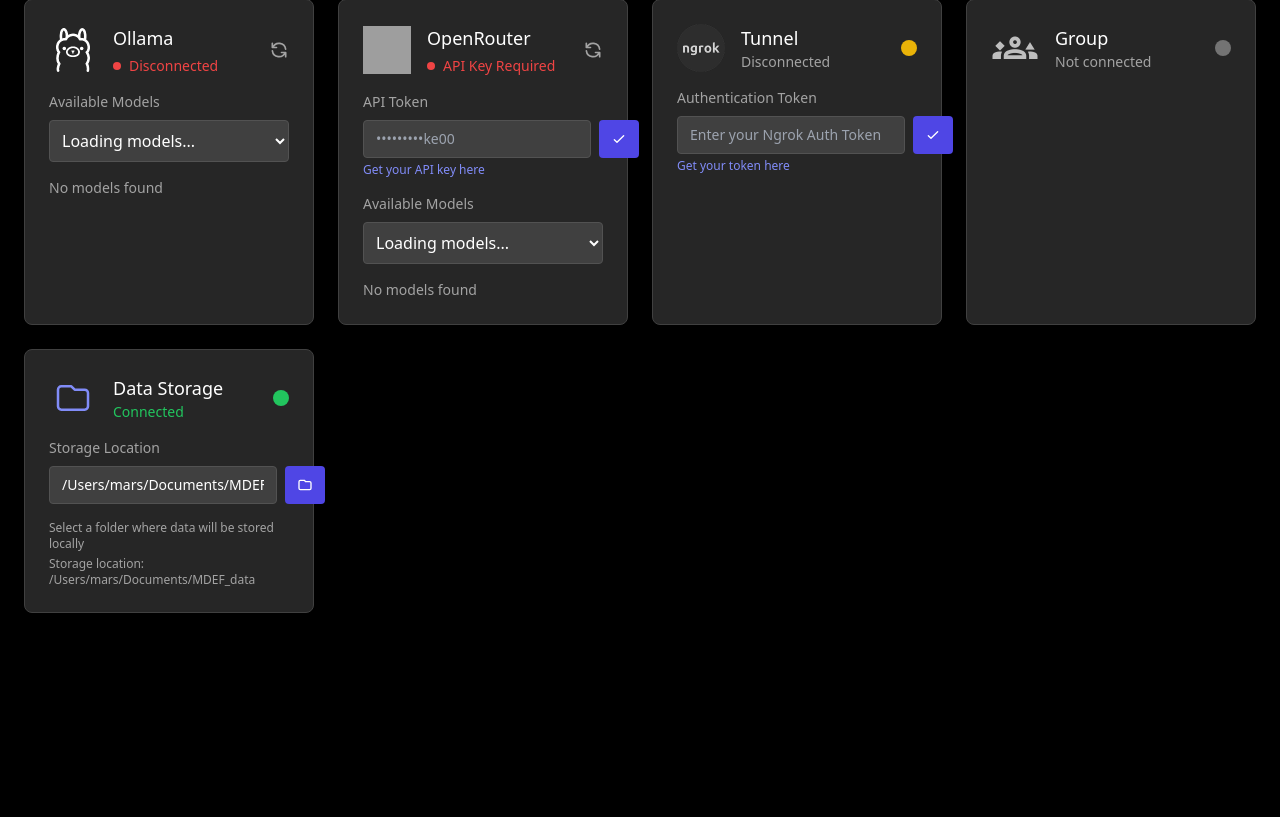
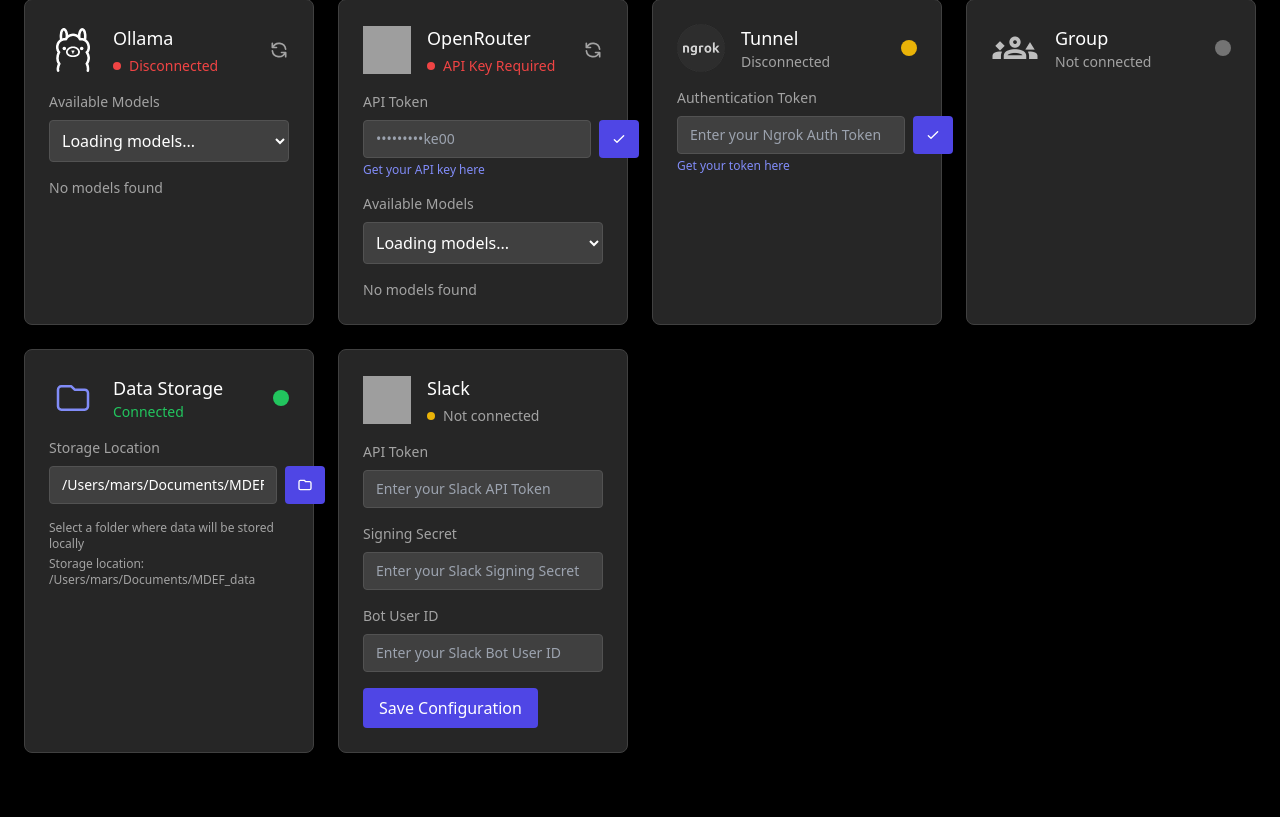
Before and after one commit to BLOB-browser/OATFLAKE, a FastAPI app: page / in a window 1280 px wide. Shown: the part 401-1218 px from the top of the page. Before the commit the page ends 1014 px from the top, so only its background shows below. Run offline with FastAPI, Linux system fonts and the light colour scheme; data that the repository does not hold is empty; parts of the project's set-up code (start-up, migrations or seed data) failed here and were passed over; some libraries are stand-ins or nearby versions; grey boxes are pictures that could not be loaded.

Commit message:
addeed one script setup

```diff
--- /dev/null
+++ b/static/js/widgets/slack-widget.js
@@ -0,0 +1,168 @@
+// Slack Widget Module
+// Handles all Slack-related functionality
+
+const SlackWidget = (() => {
+    // Cache DOM elements
+    const elements = {
+        statusText: () => document.getElementById('slackStatusText'),
+        statusIcon: () => document.getElementById('slackStatusIcon'),
+        tokenInput: () => document.getElementById('slackTokenInput')
+    };
+
+    /**
+     * Initialize the Slack widget
+     */
+    function initialize() {
+        // Load the stored token from localStorage
+        loadStoredToken();
+
+        // Set up event listeners
+        const saveButton = document.querySelector('button[onclick="SlackWidget.saveToken()"]');
+        if (saveButton) {
+            saveButton.onclick = saveToken;
+        }
+    }
+
+    /**
+     * Load the stored Slack token from localStorage
+     */
+    function loadStoredToken() {
+        const savedToken = localStorage.getItem('slackToken');
+        if (savedToken) {
+            updateTokenInput(savedToken);
+            updateStatus(true);
+        } else {
+            updateStatus(false);
+        }
+    }
+
+    /**
+     * Save the Slack configuration to the .env file via API
+     */
+    async function saveSlackConfigToEnv(token, signingSecret, botUserId) {
+        try {
+            const response = await fetch('/api/save-to-env', {
+                method: 'POST',
+                headers: {
+                    'Content-Type': 'application/json'
+                },
+                body: JSON.stringify({
+                    key: 'SLACK_BOT_TOKEN',
+                    value: token
+                })
+            });
+
+            if (!response.ok) {
+                throw new Error('Failed to save SLACK_BOT_TOKEN to .env');
+            }
+
+            const response2 = await fetch('/api/save-to-env', {
+                method: 'POST',
+                headers: {
+                    'Content-Type': 'application/json'
+                },
+                body: JSON.stringify({
+                    key: 'SLACK_SIGNING_SECRET',
+                    value: signingSecret
+                })
+            });
+
+            if (!response2.ok) {
+                throw new Error('Failed to save SLACK_SIGNING_SECRET to .env');
+            }
+
+            const response3 = await fetch('/api/save-to-env', {
+                method: 'POST',
+                headers: {
+                    'Content-Type': 'application/json'
+                },
+                body: JSON.stringify({
+                    key: 'SLACK_BOT_USER_ID',
+                    value: botUserId
+                })
+            });
+
+            if (!response3.ok) {
+                throw new Error('Failed to save SLACK_BOT_USER_ID to .env');
+            }
+
+            console.log('Slack configuration saved to .env successfully');
+        } catch (error) {
+            console.error('Error saving Slack configuration to .env:', error);
+        }
+    }
+
+    /**
+     * Save the Slack configuration to localStorage and .env
+     */
+    function saveSlackConfig() {
+        const tokenInput = elements.tokenInput();
+        const signingSecretInput = document.getElementById('slackSigningSecretInput');
+        const botUserIdInput = document.getElementById('slackBotUserIdInput');
+
+        if (tokenInput && signingSecretInput && botUserIdInput && tokenInput.value && signingSecretInput.value && botUserIdInput.value) {
+            const token = tokenInput.value;
+            const signingSecret = signingSecretInput.value;
+            const botUserId = botUserIdInput.value;
+
+            localStorage.setItem('slackToken', token);
+            localStorage.setItem('slackSigningSecret', signingSecret);
+            localStorage.setItem('slackBotUserId', botUserId);
+
+            updateStatus(true);
+            saveSlackConfigToEnv(token, signingSecret, botUserId); // Save to .env
+            alert('Slack configuration saved successfully!');
+        } else {
+            alert('Please enter valid Slack configuration values.');
+        }
+    }
+
+    /**
+     * Update the token input field
+     * @param {string} token - The Slack token
+     */
+    function updateTokenInput(token) {
+        const tokenInput = elements.tokenInput();
+        if (tokenInput) {
+            tokenInput.value = token;
+        }
+    }
+
+    /**
+     * Update the Slack status display
+     * @param {boolean} isConnected - Whether a token is configured
+     */
+    function updateStatus(isConnected) {
+        const statusText = elements.statusText();
+        const statusIcon = elements.statusIcon();
+
+        if (!statusText || !statusIcon) return;
+
+        if (isConnected) {
+            statusText.textContent = 'Connected';
+            statusText.classList.remove('text-neutral-400', 'text-red-500');
+            statusText.classList.add('text-green-500');
+
+            statusIcon.classList.remove('bg-yellow-500', 'bg-red-500');
+            statusIcon.classList.add('bg-green-500');
+        } else {
+            statusText.textContent = 'Not connected';
+            statusText.classList.remove('text-green-500', 'text-red-500');
+            statusText.classList.add('text-neutral-400');
+
+            statusIcon.classList.remove('bg-green-500', 'bg-red-500');
+            statusIcon.classList.add('bg-yellow-500');
+        }
+    }
+
+    // Public API
+    return {
+        initialize,
+        saveToken
+    };
+})();
+
+// Initialize the widget when the DOM is loaded
+document.addEventListener('DOMContentLoaded', () => {
+    SlackWidget.initialize();
+});
--- a/templates/index.html
+++ b/templates/index.html
@@ -277,6 +277,50 @@
                         <p class="mt-1" id="storageSpaceInfo"></p>
                     </div>
                 </div>
+
+                <!-- Slack Widget -->
+                <div id="slackWidget" class="bg-neutral-800 rounded-lg p-6 shadow-lg border border-neutral-700 hover:border-indigo-500 transition-colors">
+                    <div class="flex items-center justify-between mb-4">
+                        <div class="flex items-center">
+                            <div class="w-12 h-12 mr-4">
+                                <img src="/static/icons/SLACKLOGO.png" class="w-full h-full" alt="Slack Logo" />
+                            </div>
+                            <div>
+                                <h3 class="text-lg font-medium">Slack</h3>
+                                <div class="flex items-center mt-1">
+                                    <div id="slackStatusIcon" class="w-2 h-2 rounded-full bg-yellow-500 mr-2"></div>
+                                    <p id="slackStatusText" class="text-sm text-neutral-400">Not connected</p>
+                                </div>
+                            </div>
+                        </div>
+                    </div>
+
+                    <!-- Token input field -->
+                    <div class="mb-4">
+                        <label class="block text-sm font-medium text-neutral-400 mb-2">API Token</label>
+                        <input id="slackTokenInput" type="password" placeholder="Enter your Slack API Token"
+                               class="w-full bg-neutral-700 px-3 py-2 text-sm rounded border border-neutral-600 focus:border-indigo-500 focus:outline-none">
+                    </div>
+
+                    <!-- Signing Secret input field -->
+                    <div class="mb-4">
+                        <label class="block text-sm font-medium text-neutral-400 mb-2">Signing Secret</label>
+                        <input id="slackSigningSecretInput" type="password" placeholder="Enter your Slack Signing Secret"
+                               class="w-full bg-neutral-700 px-3 py-2 text-sm rounded border border-neutral-600 focus:border-indigo-500 focus:outline-none">
+                    </div>
+
+                    <!-- Bot User ID input field -->
+                    <div class="mb-4">
+                        <label class="block text-sm font-medium text-neutral-400 mb-2">Bot User ID</label>
+                        <input id="slackBotUserIdInput" type="text" placeholder="Enter your Slack Bot User ID"
+                               class="w-full bg-neutral-700 px-3 py-2 text-sm rounded border border-neutral-600 focus:border-indigo-500 focus:outline-none">
+                    </div>
+
+                    <button onclick="SlackWidget.saveSlackConfig()"
+                            class="bg-indigo-600 hover:bg-indigo-700 px-4 py-2 rounded text-white">
+                        Save Configuration
+                    </button>
+                </div>
             </div>
         </div>
 
@@ -285,6 +329,7 @@
         <script src="/static/js/widgets/tunnel-widget.js"></script>
         <script src="/static/js/widgets/group-widget.js"></script>
         <script src="/static/js/widgets/data-widget.js"></script>
+        <script src="/static/js/widgets/slack-widget.js"></script>
         <script src="/static/js/app.js?v=1"></script>
     <script>
         // Status update interval in milliseconds
```
Also changed, not shown: scripts/integrations/slack.py (+172 -158 lines), utils/config.py (+27 -0 lines), README.md, 1 other file.
